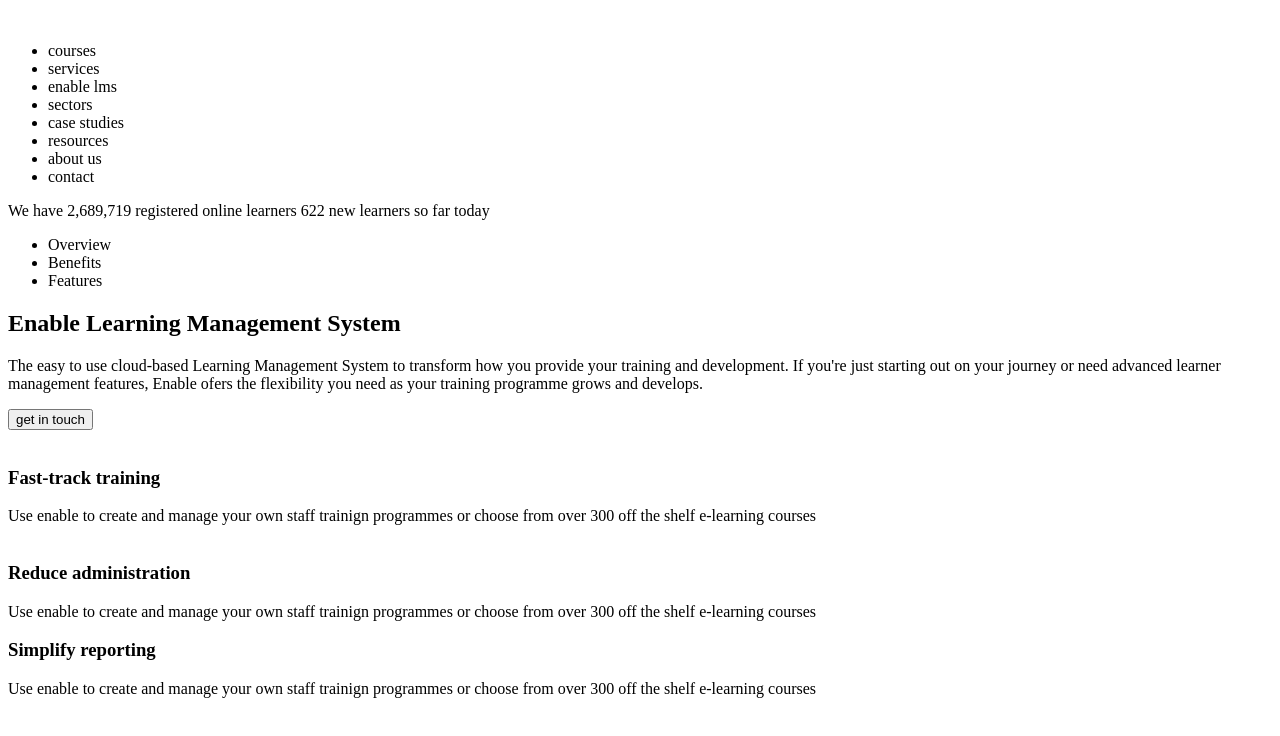
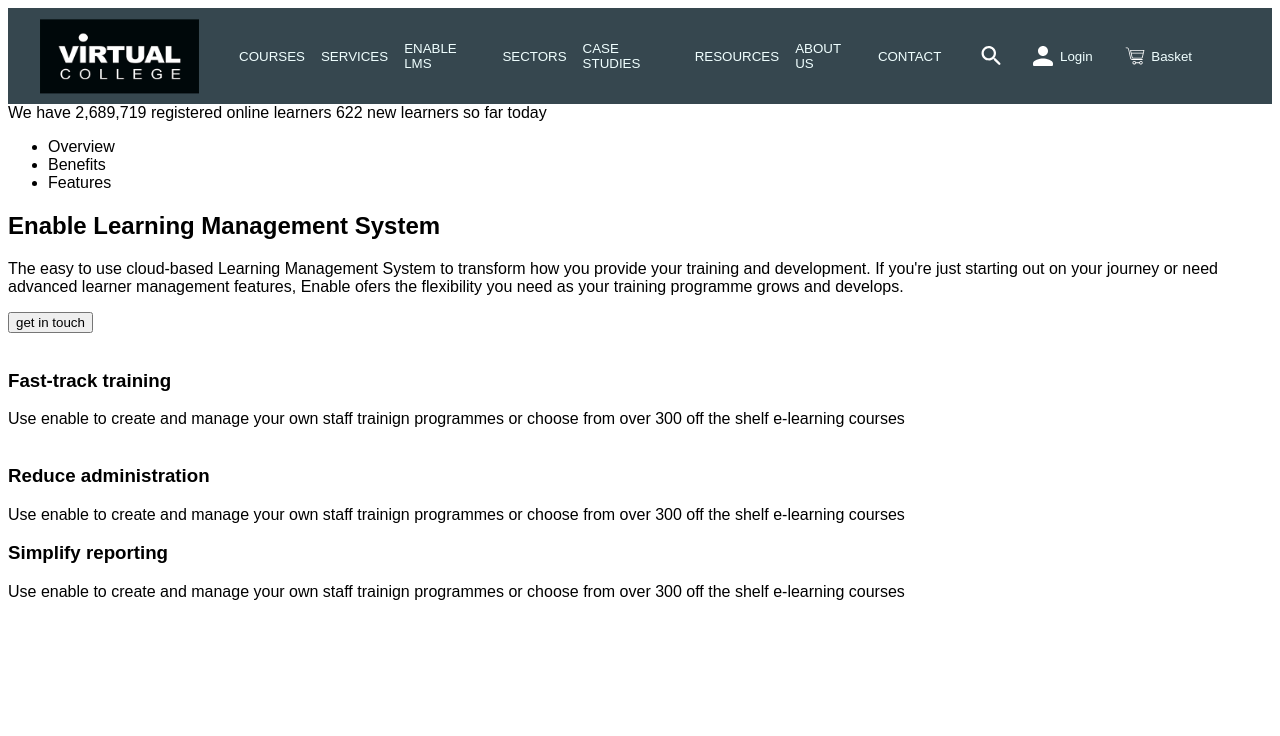
Before and after one commit to ketakale321/VirtualCollege, a plain HTML site: page src/index.html in a window 1280 px wide. Drawn offline with Linux system fonts and the light colour scheme.

Commit message:
Added css and icons for the header section

```diff
--- a/src/index.html
+++ b/src/index.html
@@ -4,13 +4,14 @@
     <meta charset="UTF-8" />
     <meta name="viewport" content="width=device-width, initial-scale=1.0" />
     <title>Virtual College</title>
+    <link rel="stylesheet" href="style.css">
   </head>
   <body>
-    <header>
+    <header class="header">
       <!-- logo -->
-      <img src="" alt="" srcset="" />
+      <img src="../static/logo.png" alt="Logo not loaded" class="logo" />
       <!-- links -->
-      <ul>
+      <ul class="header-links">
         <li>courses</li>
         <li>services</li>
         <li>enable lms</li>
@@ -21,6 +22,11 @@
         <li>contact</li>
       </ul>
       <!-- search, login and basket -->
+      <div class="actions">
+        <img src="../static/icons/search.svg" alt="Search" class="action-links">
+        <img src="../static/icons/login.svg" alt="Login" class="action-links"><p class="action-text"> Login</p>
+        <img src="../static/icons/basket.svg" alt="Basket" class="action-links"><p class="action-text"> Basket</p>
+      </div>
     </header>
     <!-- info div -->
     <div>
--- /dev/null
+++ b/src/style.css
@@ -0,0 +1,48 @@
+body {
+  font-family: sans-serif;
+}
+
+.header {
+  background-color: rgb(54, 71, 79);
+  display: flex;
+  flex-direction: row;
+  justify-content: space-between;
+}
+.header-links {
+  padding: 0;
+  color: azure;
+  list-style-type: none;
+  text-transform: uppercase;
+  display: flex;
+  flex-direction: row;
+  align-content: space-between;
+  align-items: center;
+}
+.logo {
+  height: 6em;
+  width: 10em;
+  margin-left: 2em;
+  margin-right: 2em;
+}
+.header-links li {
+  padding: 5px;
+  margin: 3px;
+  font-size: smaller;
+}
+.actions {
+  display: flex;
+  flex-direction: row;
+  align-content: space-between;
+  align-items: center;
+  margin-right: 5em;
+}
+.action-links {
+  height: 20px;
+  width: 20px;
+  margin-left: 2em;
+}
+.action-text {
+  color: azure;
+  font-size: smaller;
+  margin-left: 0.5em;
+}
```
Also changed, not shown: static/icons/basket.svg (added), static/icons/login.svg (added), static/icons/search.svg (added), static/logo.png (added).
